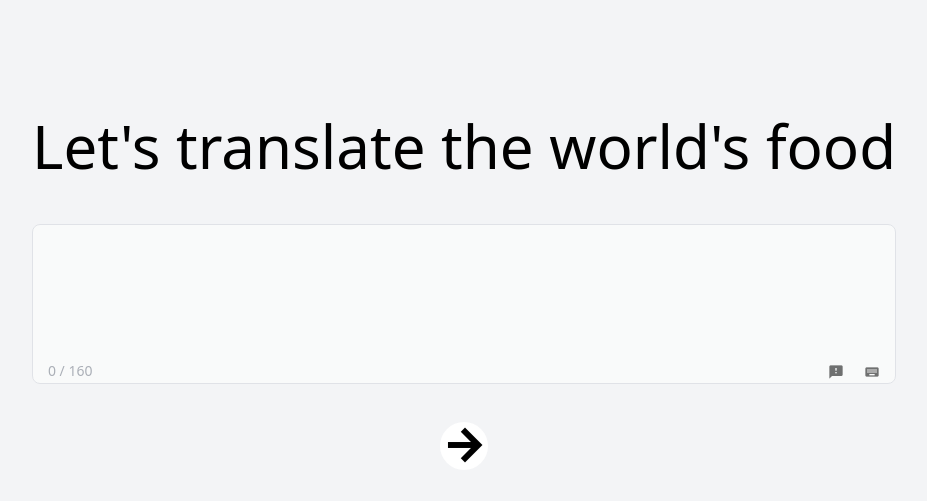
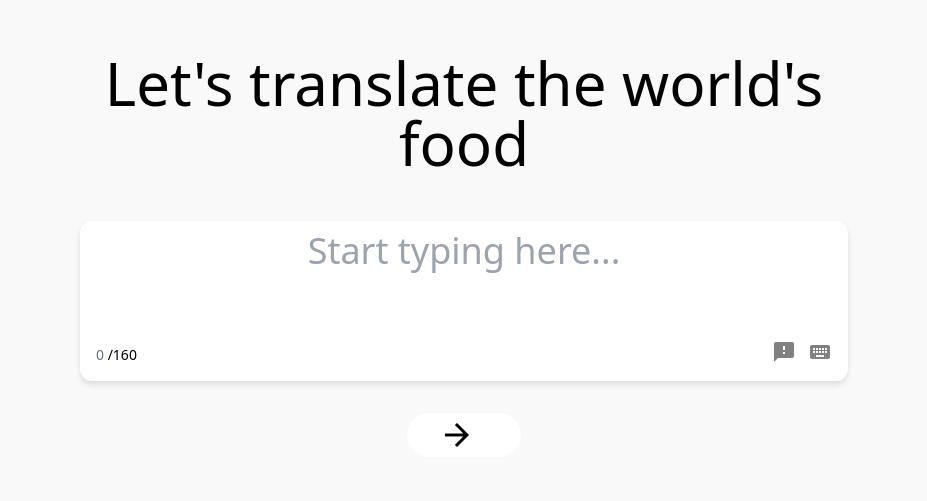
Before and after one commit to AzharRafi17/Vue_js-frontend, a Vue app: page / in a window 1280 px wide. Shown: the part 127-628 px from the top of the page, without its empty margins (176-1103 px from the left). Built offline with nearby package versions, Linux system fonts and the light colour scheme.

Commit message:
modifications

```diff
--- a/src/App.vue
+++ b/src/App.vue
@@ -1,11 +1,11 @@
 <template>
-  <div id="app" class="app-container flex justify-center items-center h-screen bg-gray-100">
-    <div class="text-center mt-10">
+  <!-- <div id="app" class="app-container flex justify-center items-center h-screen bg-gray-100">
+    <div class="text-center mt-10"> -->
       <!-- <h1 class="text-3xl font-semibold mb-6 text-gray-800">Let's translate the world's food</h1> -->
       <!-- Translation Input Component -->
       <TranslationInput />
-    </div>
-  </div>
+    <!-- </div>
+  </div> -->
 </template>
 
 <script>
--- a/src/assets/styles.css
+++ b/src/assets/styles.css
@@ -2,7 +2,7 @@
 @tailwind components;
 @tailwind utilities;
 
-.font-face{
+/* .font-face{
     font-family:'open sans'
 }
 .custom-textarea {
@@ -10,39 +10,36 @@
   line-height: 2rem;
   overflow-wrap: break-word;
   resize: none;
-  overflow: hidden; /* Prevents scrollbar from appearing */
-}
+  overflow: hidden
 .arrow-icon {
-    font-weight: bold; /* Bold */
+    font-weight: bold;
     transition: transform 0.3s ease, left 0.3s ease;
   }
 .char-count {
   font-weight: 500;
   margin-top: 1px;
   padding-bottom: 1px;
-  position: absolute; /* Ensure it is positioned independently */
-  bottom: .5rem; /* Push it below the textarea */
-  left: 1rem; /* Align it with the textarea */
-  text-align: left;
+  position: absolute;
+  bottom: .5rem;
+  left: 1rem;
   width: auto;
 }
 
-/* Submit Button Animation */
 .submit-btn {
   display: inline-flex;
   align-items: center;
   justify-content: center;
   padding: 0.75rem;
-  width: 3rem; /* Initial circular shape */
+  width: 3rem;
   height: 3rem;
   cursor: pointer;
-  border-radius: 9999px; /* Fully rounded */
+  border-radius: 9999px;
   position: relative;
 }
 
 .submit-btn:hover {
-  width: 12rem; /* Expanded width on hover */
-  padding-left: 3rem; /* Spacing for the text */
+  width: 12rem;
+  padding-left: 3rem;
 }
 
 .arrow-icon {
@@ -51,7 +48,7 @@
 
 .submit-btn:hover .arrow-icon {
   transform: translateX(10px);
-  left: 1rem; /* Move arrow to the left on hover */
+  left: 1rem;
 }
 
 .translate-text {
@@ -63,22 +60,19 @@
   opacity: 1;
   margin-left: 1rem;
 }
-
-/* Keyboard Slide Animation */
 .keyboard-slide-enter-active,
 .keyboard-slide-leave-active {
   transition: transform 0.5s ease, opacity 0.5s ease;
 }
 
 .keyboard-slide-enter {
-  transform: translateY(50px); /* Starts below */
-  opacity: 0; /* Fully transparent */
+  transform: translateY(50px);
+  opacity: 0;
 }
 
 .keyboard-slide-leave-to {
-  transform: translateY(50px); /* Ends below */
-  opacity: 0; /* Fully transparent */
+  opacity: 0;
 }
 .error-message {
   color: #e53e3e;
-}
+} */
--- a/src/components/TranslationInput.vue
+++ b/src/components/TranslationInput.vue
@@ -1,109 +1,97 @@
 <template>
-  <div class="translation-container w-full max-w-7xl mx-auto p-8 h-auto text-center">
-    <!-- Main Title -->
-    <h1 class="text-6xl text-center mb-12 transition-opacity font-light duration-300">
+    <div class="translationDemo flex justify-center bg-color gray items-center w-full h-screen">
+      <!-- Main Translation Container -->
+      <div class="w-full h-1/4">
+        <!-- Title -->
+        <div class="flex flex-col justify-end items-center relative bottom-[120px]">
+          <p class="text-6xl w-3/5 text-center mb-12 font-light">
             Let's translate the world's food
-    </h1>
+          </p>
 
-    <!-- Input Area -->
-    <div class="relative w-full max-w-6xl mx-auto">
-      <!-- Textarea for input -->
+          <!-- Translate Input Container -->
+          <div class="translateInputContainer relative h-40 w-3/5 bg-white rounded-xl">
+            <!-- Editable Input -->
             <textarea
+              class="inputBox w-full h-full p-4 text-center text-secondary-content outline-none border-none text-4xl font-light bg-transparent whitespace-pre-wrap break-words resize-none overflow-hidden"
               v-model="inputText"
-        @input="handleInput"
               maxlength="160"
               ref="textarea"
-        class="custom-textarea w-full h-40 opacity-55 p-6 pr-12 rounded-lg border border-gray-300 text-lg resize-none outline-none transition-opacity duration-300 focus:shadow-md"
+              @input="handleInput"
+              @blur="sanitizeInput"
+              placeholder="Start typing here..."
             ></textarea>
 
-      <!-- Character counter -->
-      <div
-        :class="['char-count absolute bottom-3 left-4 text-sm', inputText.length === 160 ? 'text-red-500' : 'text-gray-500 opacity-55']"
-      >
-        {{ inputText.length }} / 160
+            <!-- Icons and Character Counter -->
+            <div class="flex justify-between items-center absolute bottom-2 left-4 right-4">
+              <!-- Character Counter -->
+              <div class="text-sm">
+                <span :class="inputText.length === 160 ? 'text-red-500' : 'text-gray-500'">
+                  {{ inputText.length }}
+                </span>
+                /160
               </div>
 
-      <!-- Icons for Feedback and Keyboard -->
-      <div class="absolute bottom-0 right-3 flex items-center space-x-3">
-        <!-- Feedback Icon -->
-        <button
-          @click="handleFeedback"
-          class="feedback-icon opacity-55 p-1 transition duration-200 hover:scale-125"
-        >
-          <span class="material-icons" style="font-size: 16px;">feedback</span>
+              <!-- Feedback and Keyboard Buttons -->
+              <div class="flex justify-center items-center gap-3">
+                <button class="icon-button" @click="handleFeedback">
+                  <span class="material-icons">feedback</span>
                 </button>
-
-        <!-- Keyboard Icon -->
-        <button
-          @click="toggleKeyboard"
-          class="keyboard-icon opacity-55 p-1 transition duration-200 hover:scale-125"
-        >
-          <span class="material-icons" style="font-size: 16px;">keyboard</span>
+                <button class="icon-button" @click="toggleKeyboard">
+                  <span class="material-icons">keyboard</span>
                 </button>
               </div>
             </div>
+          </div>
 
-    <!-- Special characters keyboard (with transitions) -->
-    <transition
-      name="keyboard-slide"
-      @before-enter="beforeEnter"
-      @enter="enter"
-      @leave="leave"
-    >
+          <!-- Special Characters Keyboard -->
+          <transition name="keyboard-slide">
             <div
               v-if="showKeyboard"
-        class="keyboard-container flex flex-wrap justify-center gap-1 mt-4 p-2 rounded-xl overflow-y-auto sm:overflow-hidden bg-white w-full max-w-3xl mx-auto"
+              class="flex flex-wrap w-3/5 bg-white justify-center gap-1 mt-2 p-2 rounded-xl overflow-y-auto transition-all duration-300 max-h-[188px] opacity-100 pointer-events-auto"
             >
-        <div
+              <button
                 v-for="(char, index) in specialChars"
                 :key="index"
+                class="p-2 w-8 h-8 flex justify-center items-center text-secondary-content cursor-pointer border border-gray-300 rounded hover:bg-gray-100 hover:shadow-thin-n-strict"
                 @click="addSpecialCharacter(char)"
-          class="keyboard-key opacity-55 p-1 w-6 h-6 lg:w-8 lg:h-8 xl:w-10 xl:h-10 flex justify-center items-center text-secondary-content cursor-pointer border border-gray-300 rounded hover:bg-gray-100 hover:shadow-thin-n-strict"
               >
                 {{ char }}
-        </div>
+              </button>
             </div>
           </transition>
 
-    <!-- Submit button (with bounce transition) -->
-    <transition name="bounce">
+          <!-- Submit button -->
           <button
             @click="handleSubmit"
             class="submit-btn relative mt-8 bg-white text-black rounded-full transition-all duration-300 ease-in-out group"
           >
-        <strong
-          class="arrow-icon material-icons absolute left-1/2 transform -translate-x-1/2 text-5xl font-bold group-hover:translate-x-6 transition-transform duration-300"
+            <span
+              class="arrow-icon material-icons absolute left-8 text-4xl transition-transform duration-300 group-hover:-translate-x-6"
             >
               arrow_forward
-        </strong>
+            </span>
             <span
               class="translate-text opacity-0 whitespace-nowrap group-hover:opacity-100 group-hover:ml-10 transition-all duration-300 text-lg font-semibold"
             >
               translate
             </span>
           </button>
-    </transition>
-
-    <!-- Error message if input is empty -->
-    <p v-if="showError" class="error-message mt-4 text-red-500 font-semibold">
-      Please enter some text before submitting.
-    </p>
+        </div>
+      </div>
     </div>
   </template>
-
 
   <script>
   export default {
     data() {
       return {
-      inputText: '',
+        inputText: "",
         showKeyboard: false,
         specialChars: [
-        'ä', 'â', 'á', 'à', 'ã', 'å', 'ë', 'ê', 'é', 'è', 'ï', 'î', 'í', 'ì',
-        'ö', 'ô', 'ó', 'ò', 'õ', 'ü', 'û', 'ú', 'ù', 'ç', 'ñ', 'ø', 'ß', 'æ', 'œ', 'ÿ',
+          "ä", "â", "á", "à", "ã", "å", "ë", "ê", "é", "è", "ï", "î", "í", "ì",
+          "ö", "ô", "ó", "ò", "õ", "ü", "û", "ú", "ù", "ç", "ñ", "ø", "ß", "æ",
+          "œ", "ÿ",
         ],
-      allowedCharsPattern: /^[a-z0-9\s,.:_-]*$/, // Regular expression for allowed characters
-      showError: false,
       };
     },
     methods: {
@@ -111,43 +99,129 @@ export default {
         this.showKeyboard = !this.showKeyboard;
       },
       handleFeedback() {
-      alert('Feedback button clicked!');
+        alert("Feedback button clicked!");
       },
       handleInput(event) {
+        this.filterInput();
         this.autoResize(event);
-      this.inputText = this.inputText.toLowerCase();
-      if (!this.allowedCharsPattern.test(this.inputText)) {
-        this.inputText = this.inputText.replace(/[^a-z0-9\s,.:_-äâáàãåëêéèïîíìöôóòõüûúùçñøßæœÿ]/g, '');
-      }
+      },
+      filterInput() {
+        const allowedChars = /^[a-z0-9 ,.:\-äâáàãåëêéèïîíìöôóòõüûúùçñøßæœÿ']*$/;
+        this.inputText = this.inputText
+          .toLowerCase()
+          .split("")
+          .filter((char) => allowedChars.test(char))
+          .join("");
       },
       addSpecialCharacter(char) {
         if (this.inputText.length >= 160) return;
+
         const textarea = this.$refs.textarea;
         const start = textarea.selectionStart;
         const end = textarea.selectionEnd;
+
         this.inputText =
           this.inputText.substring(0, start) +
           char +
           this.inputText.substring(end);
+
         this.$nextTick(() => {
           textarea.setSelectionRange(start + 1, start + 1);
           textarea.focus();
         });
       },
       handleSubmit() {
-      if (this.inputText.trim() === '') {
-        this.showError = true;
-        setTimeout(() => (this.showError = false), 2000);
+        if (this.inputText.trim() === "") {
+          alert("Please enter some text before submitting.");
         } else {
-        this.showError = false;
-        alert('Translation submitted!');
+          alert("Translation submitted!");
+          this.inputText = "";
         }
       },
       autoResize(event) {
         const textarea = event.target;
-      textarea.style.height = 'auto';
-      textarea.style.height = textarea.scrollHeight + 'px';
+        textarea.style.height = "auto";
+        textarea.style.height = textarea.scrollHeight + "px";
       },
     },
   };
   </script>
+
+  <style scoped>
+  .translationDemo {
+    background: #f9f9f9;
+  }
+
+  .translateInputContainer {
+    box-shadow: 0 4px 6px rgba(0, 0, 0, 0.1);
+    position: relative;
+  }
+
+  .inputBox {
+    padding: 10px;
+    box-sizing: border-box;
+    height: calc(100% - 30px); /* Leaves space for icons */
+    overflow-y: hidden;
+  }
+
+  .flex {
+    display: flex;
+  }
+
+  .icon-button {
+    background: none;
+    border: none;
+    cursor: pointer;
+    font-size: 1.5rem;
+    color: gray;
+  }
+
+  .icon-button:hover {
+    color: black;
+  }
+
+  /* Keyboard Slide Animation */
+  .keyboard-slide-enter-active,
+  .keyboard-slide-leave-active {
+    transition: transform 0.3s ease, opacity 0.3s ease;
+  }
+  .keyboard-slide-enter {
+    transform: translateY(20px);
+    opacity: 0;
+  }
+  .keyboard-slide-leave-to {
+    transform: translateY(20px);
+    opacity: 0;
+  }
+
+  /* Submit Button */
+  .submit-btn {
+    padding: 0.5rem 1rem;
+    display: flex;
+    align-items: center;
+    justify-content: center;
+    overflow: hidden;
+  }
+
+  .submit-btn:hover {
+    width: 13rem;
+  }
+
+  .arrow-icon {
+    transition: transform 0.4s ease;
+  }
+
+  .submit-btn:hover .arrow-icon {
+    transform: translateX(-8px);
+  }
+
+  .translate-text {
+    opacity: 0;
+    transition: opacity 0.3s ease, margin-left 0.3s ease;
+  }
+
+  .submit-btn:hover .translate-text {
+    opacity: 1;
+    margin-left: 1rem;
+  }
+  </style>
```
Lines whose indentation alone changed are shown as unchanged.
